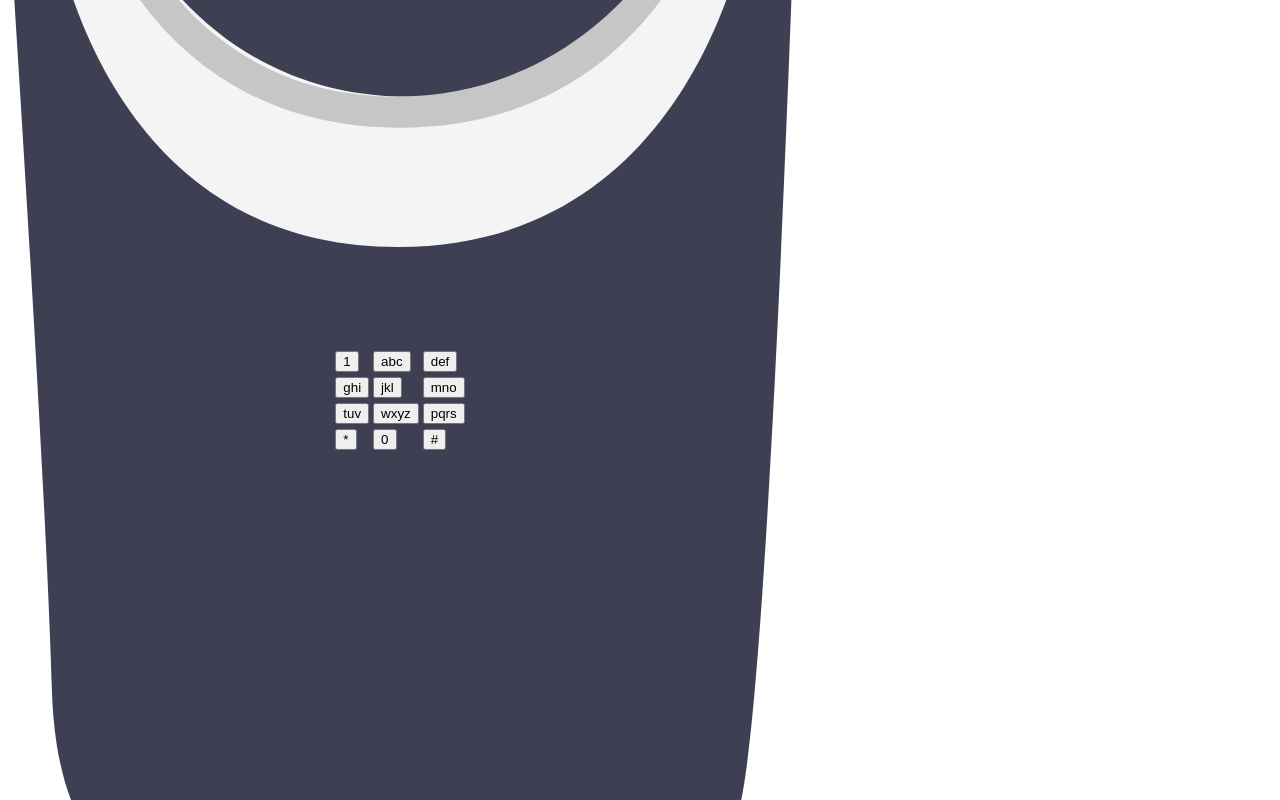
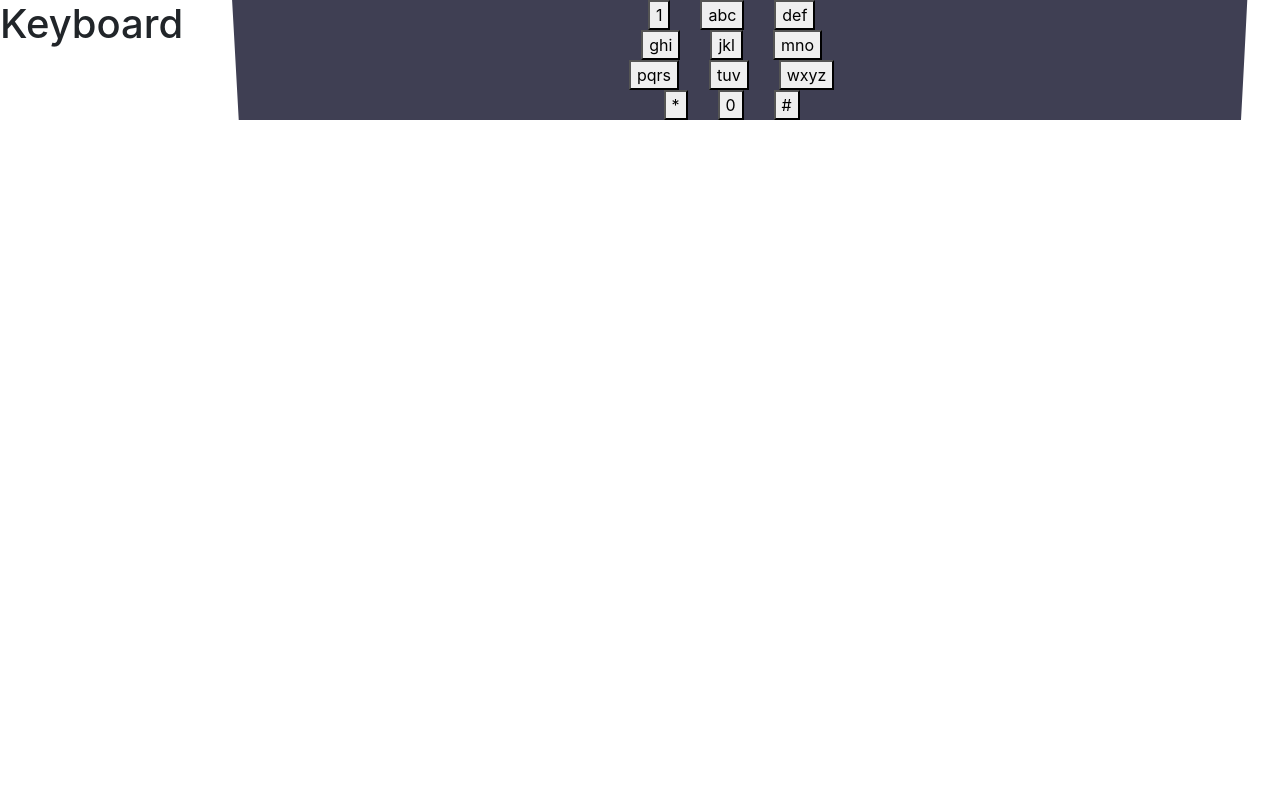
Before and after one commit to danielbpc2/accenture-tijolo, a React (Create React App) app: page / in a window 1280 px wide. Built offline with nearby package versions, Linux system fonts and the light colour scheme.

Commit message:
Bootstrap added

```diff
--- a/public/index.html
+++ b/public/index.html
@@ -15,6 +15,13 @@
       user's mobile device or desktop. See https://developers.google.com/web/fundamentals/web-app-manifest/
     -->
     <link rel="manifest" href="%PUBLIC_URL%/manifest.json" />
+    <link
+      rel="stylesheet"
+      href="https://stackpath.bootstrapcdn.com/bootstrap/4.5.2/css/bootstrap.min.css"
+      integrity="sha384-JcKb8q3iqJ61gNV9KGb8thSsNjpSL0n8PARn9HuZOnIxN0hoP+VmmDGMN5t9UJ0Z"
+      crossorigin="anonymous"
+    />
+
     <!--
       Notice the use of %PUBLIC_URL% in the tags above.
       It will be replaced with the URL of the `public` folder during the build.
@@ -24,7 +31,7 @@
       work correctly both with client-side routing and a non-root public URL.
       Learn how to configure a non-root public URL by running `npm run build`.
     -->
-    <title>React App</title>
+    <title>Tijolo</title>
   </head>
   <body>
     <noscript>You need to enable JavaScript to run this app.</noscript>
--- a/src/App.js
+++ b/src/App.js
@@ -1,5 +1,4 @@
 import React from "react";
-import "./App.css";
 
 import Routes from "./routes";
 
--- a/src/pages/Keyboard/index.js
+++ b/src/pages/Keyboard/index.js
@@ -6,56 +6,53 @@ import KpButton from "../../components/KpButton";
 function Keyboard() {
   return (
     <main>
+      <h1>Keyboard</h1>
       <div className="content">
         <div id="keyboard">
-          <table>
-            <tbody>
-              <tr>
-                <td>
+          <div className="row">
+            <div className="col-sm">
               <KpButton digits="1" />
-                </td>
-                <td>
+            </div>
+            <div className="col-sm">
               <KpButton digits="abc" />
-                </td>
-                <td>
+            </div>
+            <div className="col-sm">
               <KpButton digits="def" />
-                </td>
-              </tr>
-              <tr>
-                <td>
+            </div>
+          </div>
+          <div className="row">
+            <div className="col-sm">
               <KpButton digits="ghi" />
-                </td>
-                <td>
+            </div>
+            <div className="col-sm">
               <KpButton digits="jkl" />
-                </td>
-                <td>
+            </div>
+            <div className="col-sm">
               <KpButton digits="mno" />
-                </td>
-              </tr>
-              <tr>
-                <td>
+            </div>
+          </div>
+          <div className="row">
+            <div className="col-sm">
+              <KpButton digits="pqrs" />
+            </div>
+            <div className="col-sm">
               <KpButton digits="tuv" />
-                </td>
-                <td>
+            </div>
+            <div className="col-sm">
               <KpButton digits="wxyz" />
-                </td>
-                <td>
-                  <KpButton digits="pqrs" />
-                </td>
-              </tr>
-              <tr>
-                <td>
+            </div>
+          </div>
+          <div className="row">
+            <div className="col-sm">
               <KpButton digits="*" />
-                </td>
-                <td>
+            </div>
+            <div className="col-sm">
               <KpButton digits="0" />
-                </td>
-                <td>
+            </div>
+            <div className="col-sm">
               <KpButton digits="#" />
-                </td>
-              </tr>
-            </tbody>
-          </table>
+            </div>
+          </div>
         </div>
       </div>
     </main>
--- a/src/pages/Keyboard/styles.css
+++ b/src/pages/Keyboard/styles.css
@@ -5,12 +5,13 @@
   height: 100%;
   width: 100%;
   display: flex;
+  flex-direction: column;
   align-items: center;
   justify-content: center;
   background-position: center;
 }
 
 .content {
-  width: 100vh;
-  height: 100vh;
+  width: 100%;
+  height: 100%;
 }
```
Lines whose indentation alone changed are shown as unchanged.
